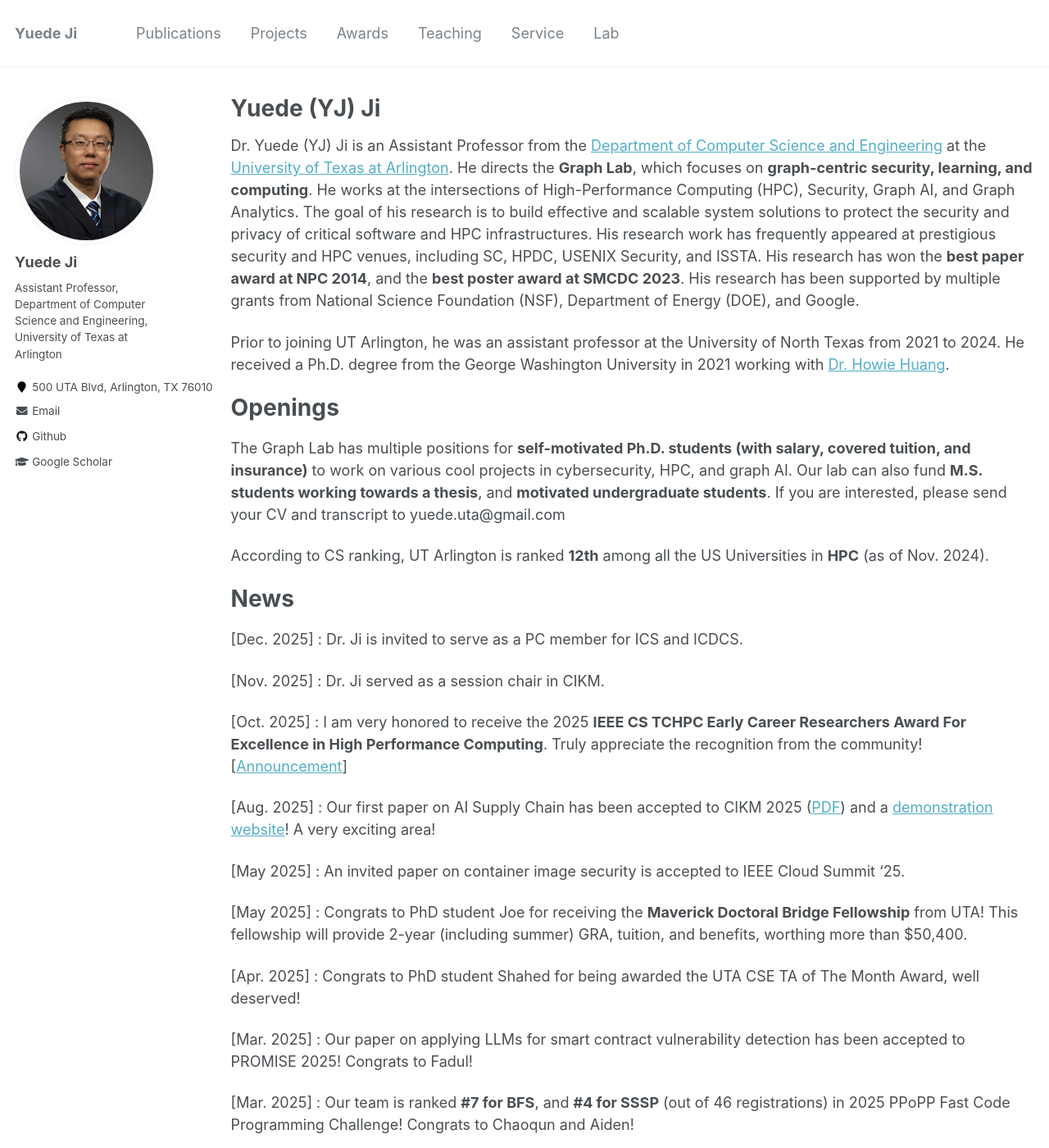
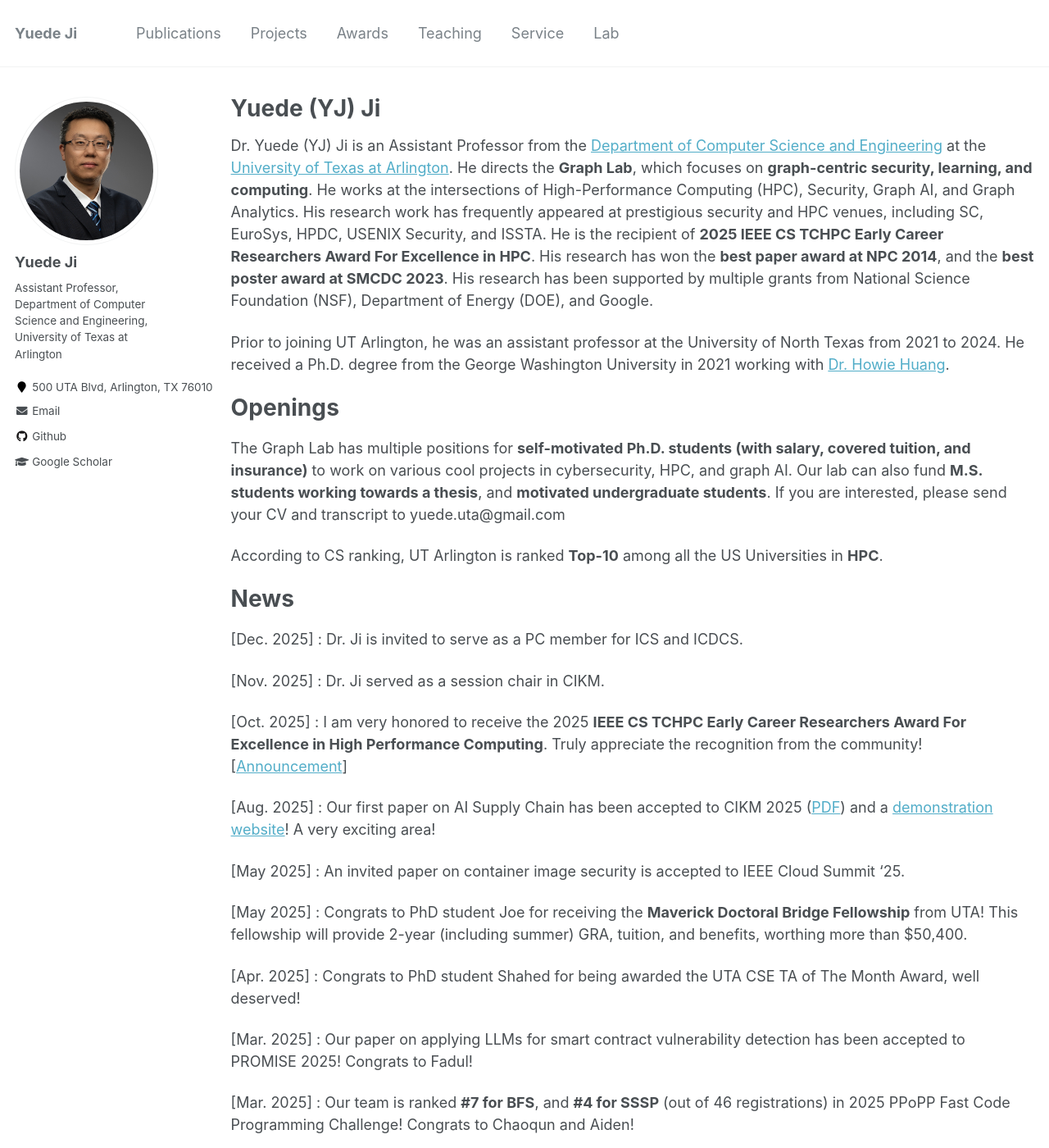
Before and after one commit to yuede/yuede.github.io, a Jekyll site: the page built from _pages/about.md, in a window 1280 px wide and 1400 px high. Shown: the whole window at 82% size. Built offline with Jekyll 4.4.1, drawn with Linux system fonts in a browser that asks for light colours; some of the changed text lies outside the part shown.

```diff
--- a/_pages/about.md
+++ b/_pages/about.md
@@ -11,7 +11,7 @@ redirect_from:
 
 Dr. Yuede (YJ) Ji is an Assistant Professor from the [Department of Computer Science and Engineering](https://www.uta.edu/academics/schools-colleges/engineering/academics/departments/cse) at the [University of Texas at Arlington](https://www.uta.edu/).
 He directs the <strong>Graph Lab</strong>, which focuses on <strong>graph-centric security, learning, and computing</strong>.
-He works at the intersections of High-Performance Computing (HPC), Security, Graph AI, and Graph Analytics. The goal of his research is to build effective and scalable system solutions to protect the security and privacy of critical software and HPC infrastructures. His research work has frequently appeared at prestigious security and HPC venues, including SC, HPDC, USENIX Security, and ISSTA.
+He works at the intersections of High-Performance Computing (HPC), Security, Graph AI, and Graph Analytics. His research work has frequently appeared at prestigious security and HPC venues, including SC, EuroSys, HPDC, USENIX Security, and ISSTA. He is the recipient of <strong>2025 IEEE CS TCHPC Early Career Researchers Award For Excellence in HPC</strong>.
 His research has won the <strong>best paper award at NPC 2014</strong>, and the <strong>best poster award at SMCDC 2023</strong>. His research has been supported by multiple grants from National Science Foundation (NSF), Department of Energy (DOE), and Google.
 
 
@@ -21,7 +21,7 @@ Openings
 ======
 The Graph Lab has multiple positions for <strong>self-motivated Ph.D. students (with salary, covered tuition, and insurance)</strong> to work on various cool projects in cybersecurity, HPC, and graph AI. Our lab can also fund <strong>M.S. students working towards a thesis</strong>, and <strong>motivated undergraduate students</strong>. If you are interested, please send your CV and transcript to yuede.uta@gmail.com
 
-According to CS ranking, UT Arlington is ranked <strong>12th</strong> among all the US Universities in <strong>HPC</strong> (as of Nov. 2024).
+According to CS ranking, UT Arlington is ranked <strong>Top-10</strong> among all the US Universities in <strong>HPC</strong>.
 
 
 News
```
Also changed, not shown: other parts of _pages/about.md (+1 -1 lines).
